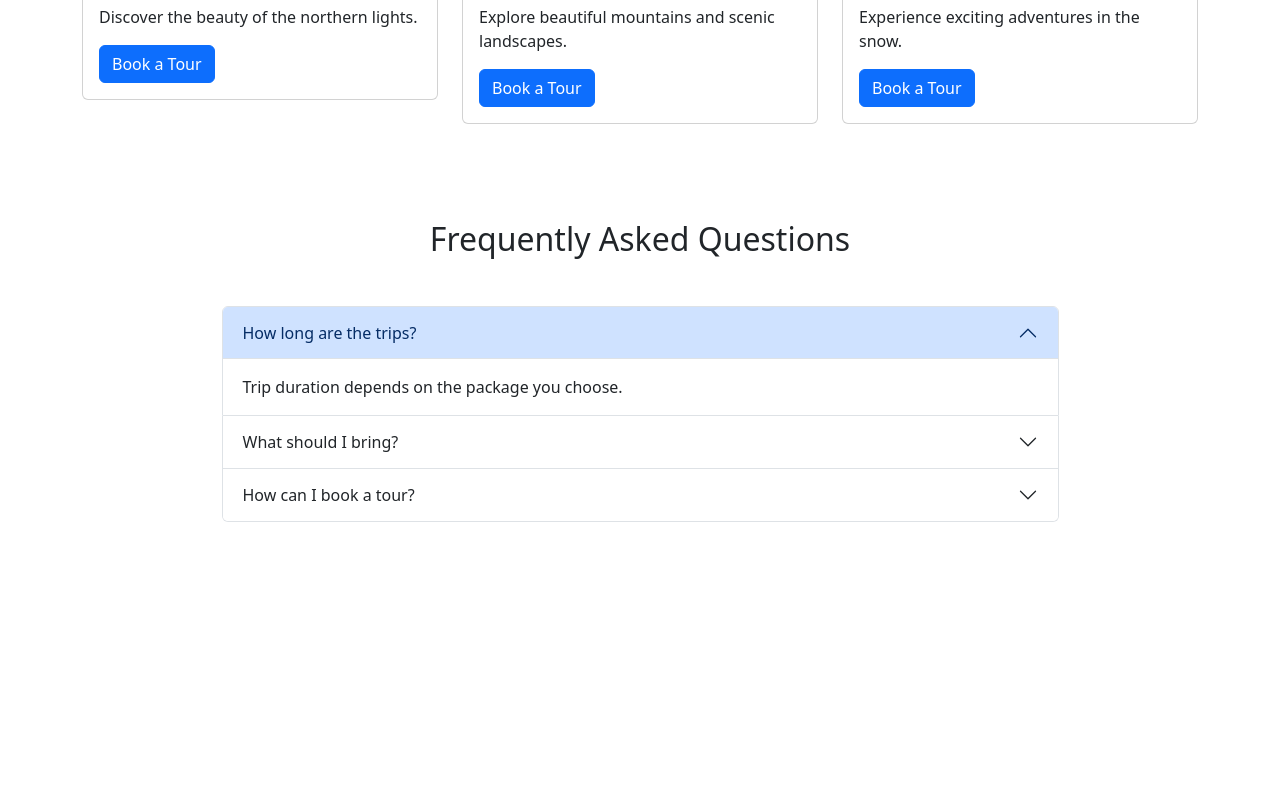
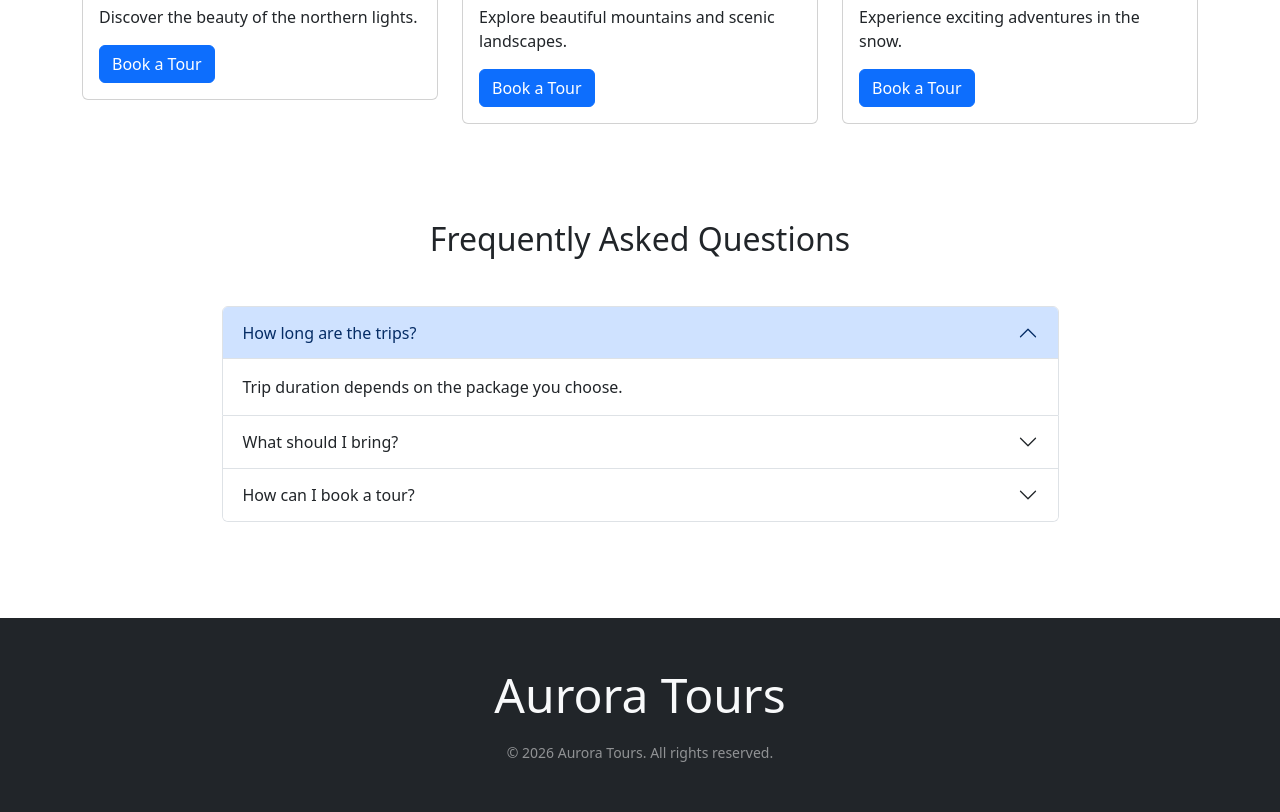
Before and after one commit to harmansinghdeep/Assignment-4A, a plain HTML site: page index.html in a window 1280 px wide. Shown: the part 976-1788 px from the top of the page. Before the commit the page ends 1546 px from the top, so only its background shows below. Drawn offline with nearby package versions, Linux system fonts and the light colour scheme.

Commit message:
Add footer using Bootstrap utility classes

```diff
--- a/index.html
+++ b/index.html
@@ -390,6 +390,14 @@
   </div>
 </section>
 </main>
+<footer class="bg-dark text-light text-center py-5 mt-5">
+  <div class="container">
+    <p class="display-5 mb-3">Aurora Tours</p>
+    <small class="text-white-50">
+      &copy; 2026 Aurora Tours. All rights reserved.
+    </small>
+  </div>
+</footer>
 
     <!-- link to BootStrap JS -->
     <script
```
